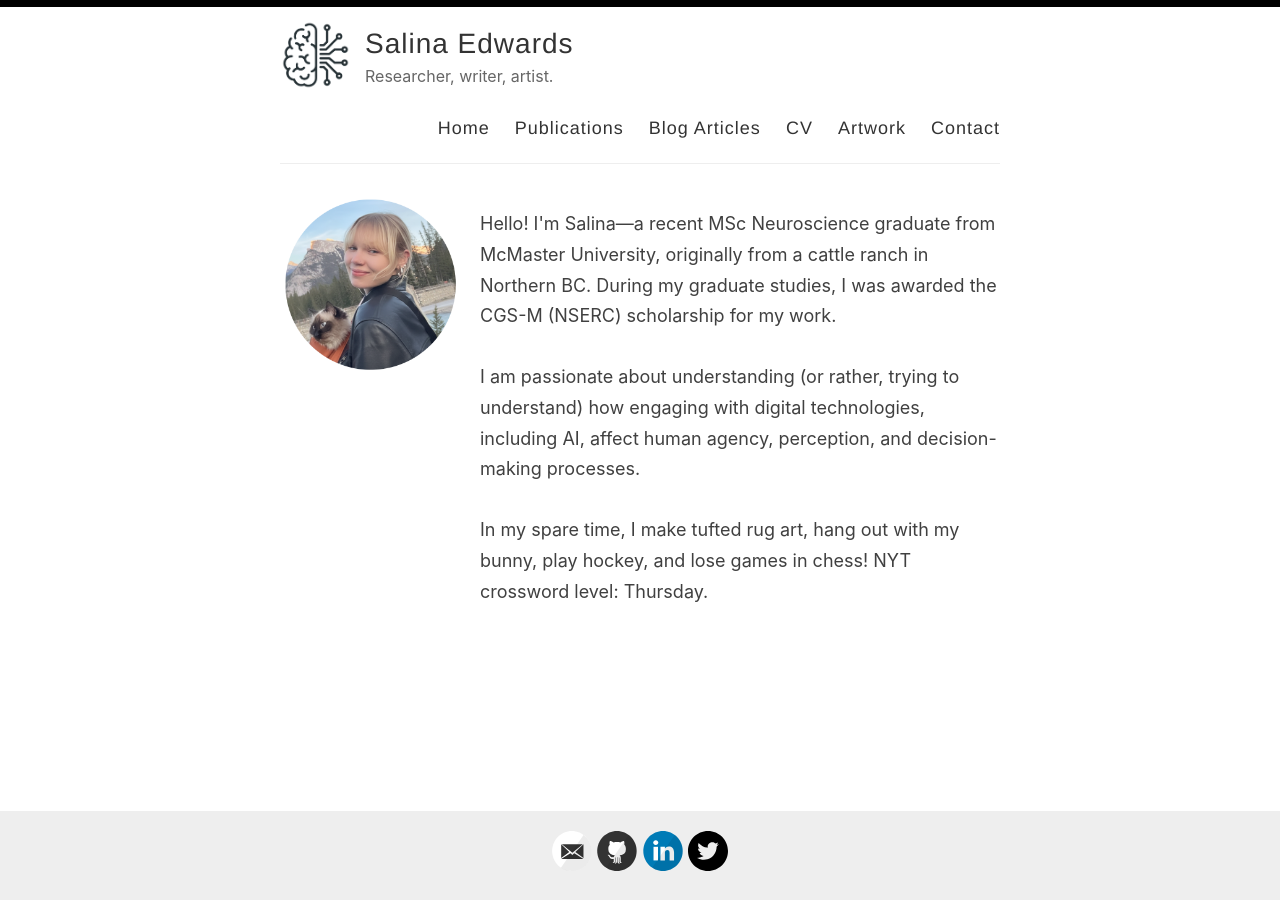
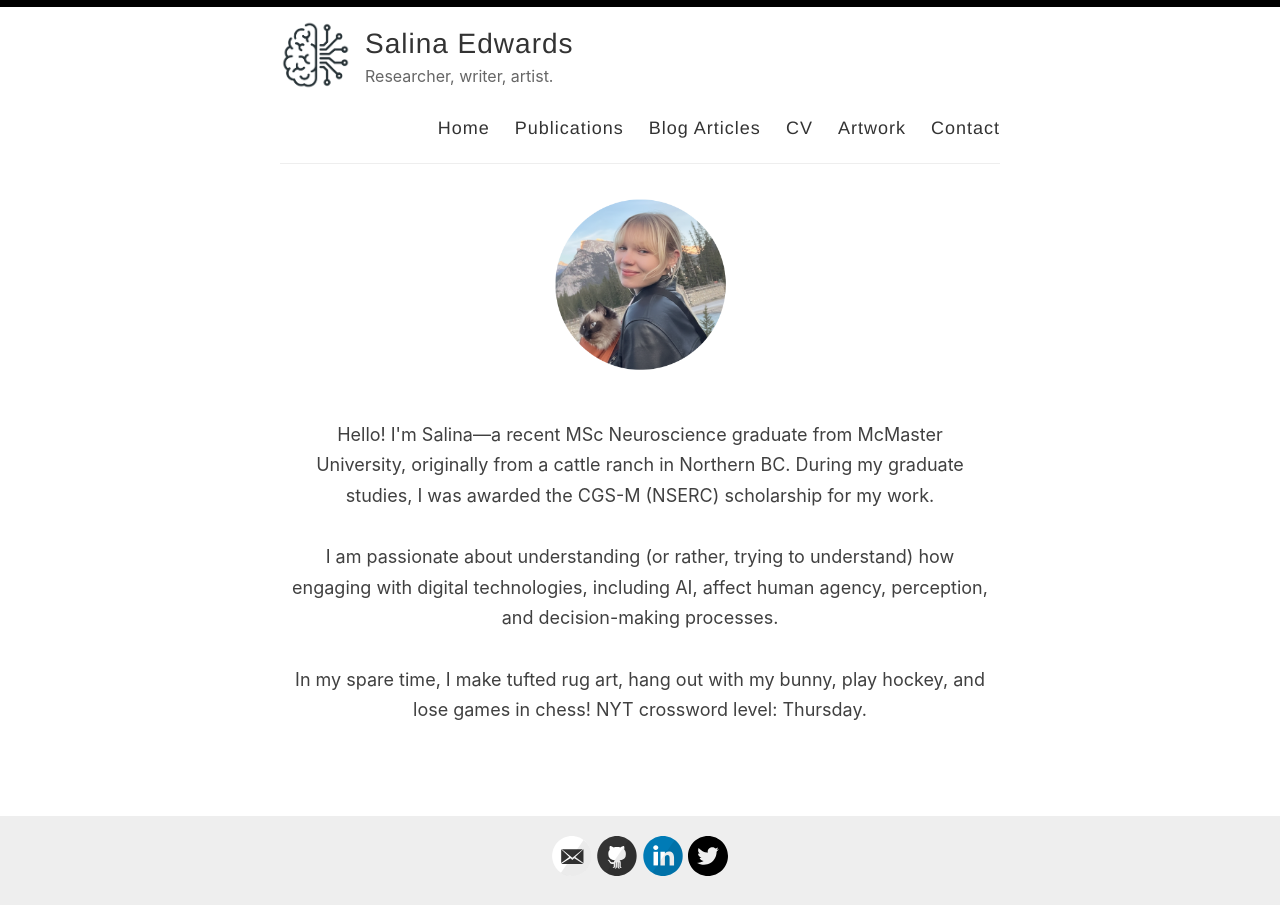
Before and after one commit to salinaedwards/salinaedwards.github.io, a Jekyll site: the page built from index.html, in a window 1280 px wide. Built offline with Jekyll 4.4.1, drawn with Linux system fonts in a browser that asks for light colours; the list of posts is cut into pages by our own code.

Commit message:
Update index.html

```diff
--- a/index.html
+++ b/index.html
@@ -2,18 +2,16 @@
 layout: page
 ---
 
-<div style="display: flex; align-items: flex-start; flex-wrap: wrap; gap: 20px; margin-top: 0; padding-top: 0;">
-  <!-- Left: image -->
+<div style="text-align: center; max-width: 700px; margin: 0 auto;">
+  <!-- Top: image -->
   <img src="/images/ME.png"
        alt="Photo of Salina Edwards"
-       style="width: 180px; border-radius: 50%; flex-shrink: 0;">
+       style="width: 180px; border-radius: 50%; margin-bottom: 20px;">
 
-
-  <div style="flex: 1; min-width: 250px;">
-    <p>
-      Hello! I'm Salina&mdash;a recent MSc Neuroscience graduate from McMaster University, originally from a cattle ranch in Northern BC. During my graduate studies, I was awarded the CGS-M (NSERC) scholarship for my work. <br><br>
-      I am passionate about understanding (or rather, trying to understand) how engaging with digital technologies, including AI, affect human agency, perception, and decision-making processes. <br><br>
-      In my spare time, I make tufted rug art, hang out with my bunny, play hockey, and lose games in chess! NYT crossword level: Thursday. <br><br>
-    </p>
-  </div>
+  <!-- Text below -->
+  <p>
+    Hello! I'm Salina&mdash;a recent MSc Neuroscience graduate from McMaster University, originally from a cattle ranch in Northern BC. During my graduate studies, I was awarded the CGS-M (NSERC) scholarship for my work. <br><br>
+    I am passionate about understanding (or rather, trying to understand) how engaging with digital technologies, including AI, affect human agency, perception, and decision-making processes. <br><br>
+    In my spare time, I make tufted rug art, hang out with my bunny, play hockey, and lose games in chess! NYT crossword level: Thursday. <br><br>
+  </p>
 </div>
```
